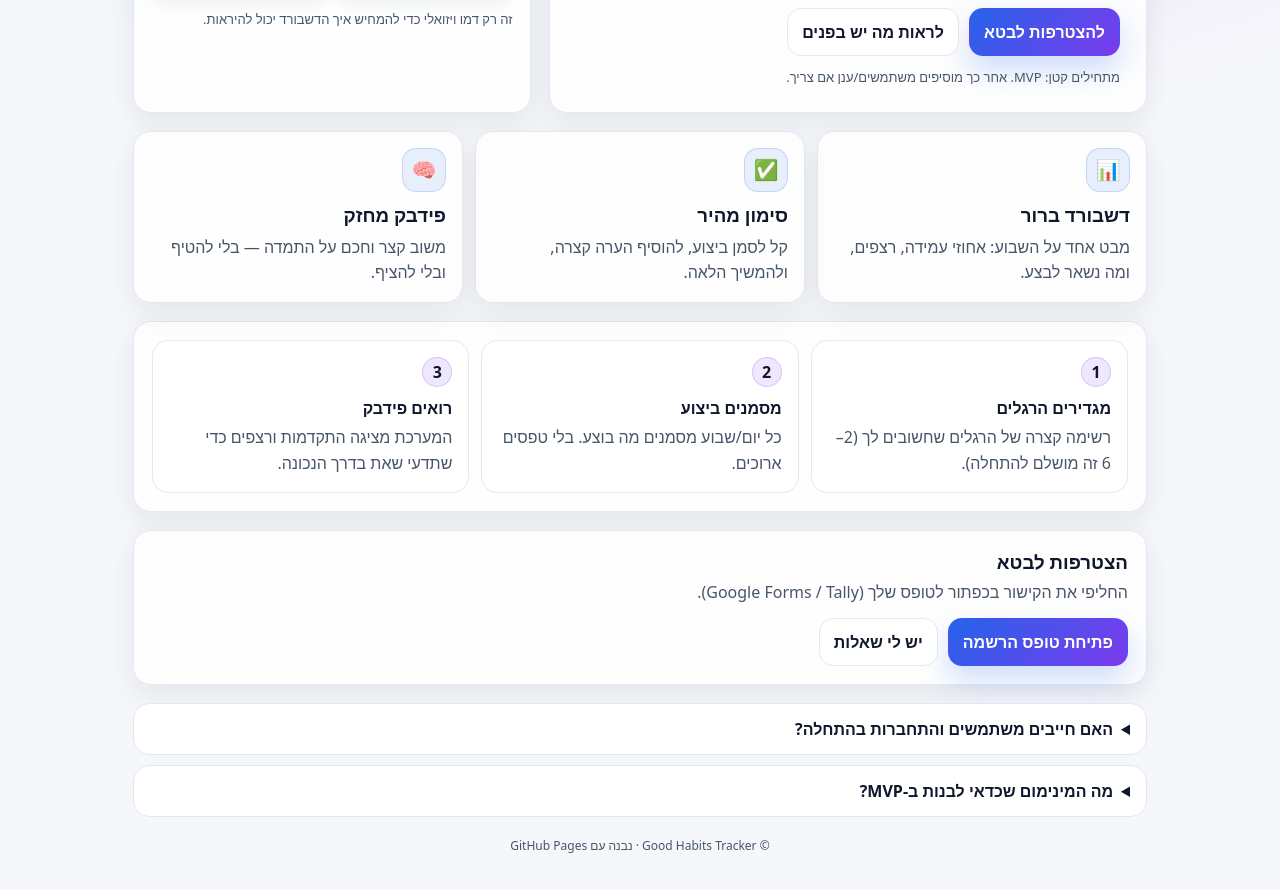
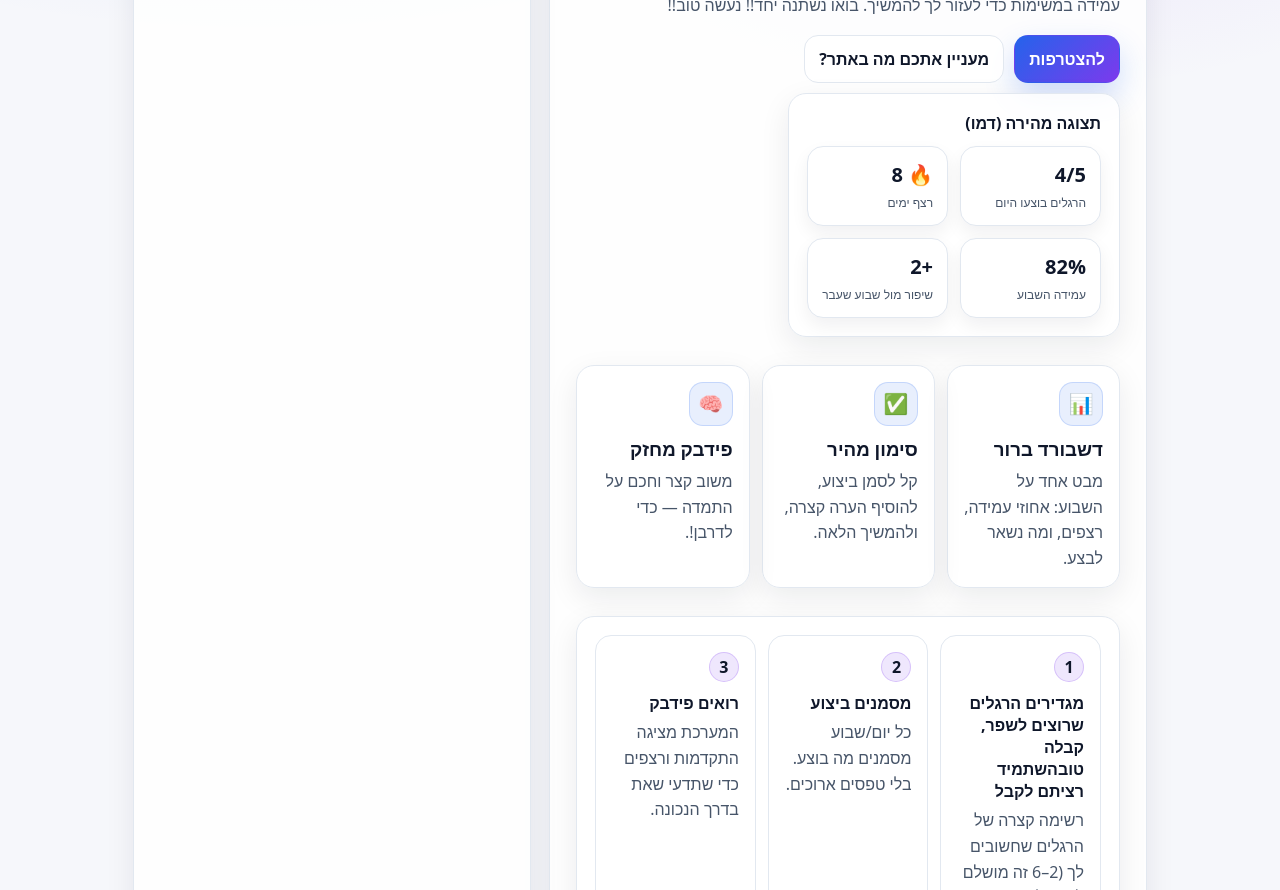
Before and after one commit to rikisabo/good-habits-mvp, a plain HTML site: page index.html in a window 1280 px wide. Shown: the part 327-1217 px from the top of the page. Drawn offline with Linux system fonts and the light colour scheme.

Commit message:
update index.html

```diff
--- a/index.html
+++ b/index.html
@@ -3,7 +3,7 @@
 <head>
   <meta charset="utf-8" />
   <meta name="viewport" content="width=device-width, initial-scale=1" />
-  <title>Good Habits Tracker · דף נחיתה</title>
+  <title>Good Habits </title>
   <style>
     :root{
       --bg:#f6f7fb;
@@ -158,7 +158,7 @@
         <a href="#features">פיצ׳רים</a>
         <a href="#how">איך זה עובד</a>
         <a href="#faq">שאלות</a>
-        <a class="pill" href="#signup">הצטרפות לבטא</a>
+        <a class="pill" href="#signup">הצטרפות </a>
       </div>
     </div>
 
@@ -167,16 +167,17 @@
         <div class="pill">🎯 מעקב הרגלים + פידבק ברור + שליטה בהתקדמות</div>
         <h1>להתמיד בהרגלים טובים<br/>בלי להסתבך</h1>
         <p class="lead">
+          רוצים להצליח לעשות טוב? להתקדם ? לעמוד ביעדים?
+          איתנו אתם מתקדמים!!
           אתר פשוט שמרכז את ההרגלים שלך, מציג התקדמות בצורה נעימה,
           ונותן פידבק על עמידה במשימות כדי לעזור לך להמשיך.
+          בואו נשתנה יחד!! נעשה טוב!!
         </p>
 
         <div class="ctaRow">
-          <a class="btn btnPrimary" href="#signup">להצטרפות לבטא</a>
-          <a class="btn btnGhost" href="#features">לראות מה יש בפנים</a>
-        </div>
-        <div class="mini">מתחילים קטן: MVP. אחר כך מוסיפים משתמשים/ענן אם צריך.</div>
-      </div>
+          <a class="btn btnPrimary" href="#signup">להצטרפות </a>
+          <a class="btn btnGhost" href="#features">מעניין אתכם מה באתר?</a>
+
 
       <div class="card side">
         <div style="font-weight:900; font-size:16px;">תצוגה מהירה (דמו)</div>
@@ -197,10 +198,7 @@
             <div class="num">+2</div>
             <div class="lbl">שיפור מול שבוע שעבר</div>
           </div>
-        </div>
-        <div style="font-size:13px; color:var(--muted); line-height:1.6;">
-          זה רק דמו ויזואלי כדי להמחיש איך הדשבורד יכול להיראות.
-        </div>
+
       </div>
     </div>
 
@@ -219,7 +217,7 @@
         <div class="card feat">
           <div class="icon">🧠</div>
           <h3>פידבק מחזק</h3>
-          <p>משוב קצר וחכם על התמדה — בלי להטיף ובלי להציף.</p>
+          <p>משוב קצר וחכם על התמדה — כדי לדרבן!.</p>
         </div>
       </div>
     </div>
@@ -227,7 +225,7 @@
     <div class="section card how" id="how">
       <div class="step">
         <div class="n">1</div>
-        <h4>מגדירים הרגלים</h4>
+        <h4>מגדירים הרגלים שרוצים לשפר, קבלה טובהשתמיד רציתם לקבל</h4>
         <p>רשימה קצרה של הרגלים שחשובים לך (2–6 זה מושלם להתחלה).</p>
       </div>
       <div class="step">
@@ -242,29 +240,8 @@
       </div>
     </div>
 
-    <div class="section card" id="signup" style="padding:18px;">
-      <h3 style="margin:0 0 6px;">הצטרפות לבטא</h3>
-      <p style="margin:0 0 12px; color:var(--muted); line-height:1.6;">
-        החליפי את הקישור בכפתור לטופס שלך (Google Forms / Tally).
-      </p>
-      <div class="ctaRow">
-        <a class="btn btnPrimary" href="https://forms.gle/" target="_blank" rel="noreferrer">פתיחת טופס הרשמה</a>
-        <a class="btn btnGhost" href="#faq">יש לי שאלות</a>
-      </div>
-    </div>
 
-    <div class="section" id="faq">
-      <div style="display:grid; gap:10px;">
-        <details>
-          <summary>האם חייבים משתמשים והתחברות בהתחלה?</summary>
-          <p>לא. MVP יכול לעבוד גם עם שמירה בדפדפן (LocalStorage). אחר כך אפשר להוסיף התחברות ושמירה בענן.</p>
-        </details>
-        <details>
-          <summary>מה המינימום שכדאי לבנות ב-MVP?</summary>
-          <p>רשימת הרגלים, סימון ביצוע יומי/שבועי, ותצוגת שבוע עם רצף ואחוז עמידה.</p>
-        </details
-      </div>
-    </div>
+
 
     <div class="footer">© Good Habits Tracker · נבנה עם GitHub Pages</div>
   </div>
```
